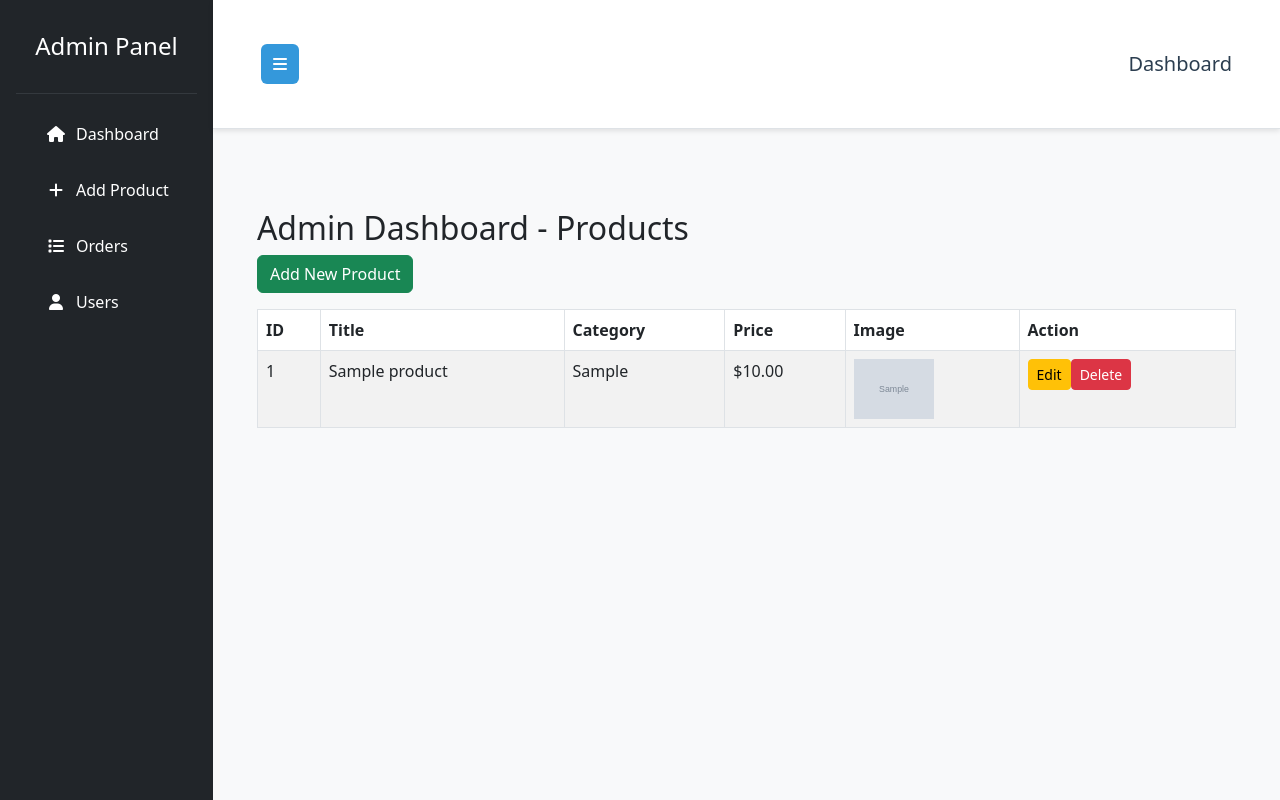
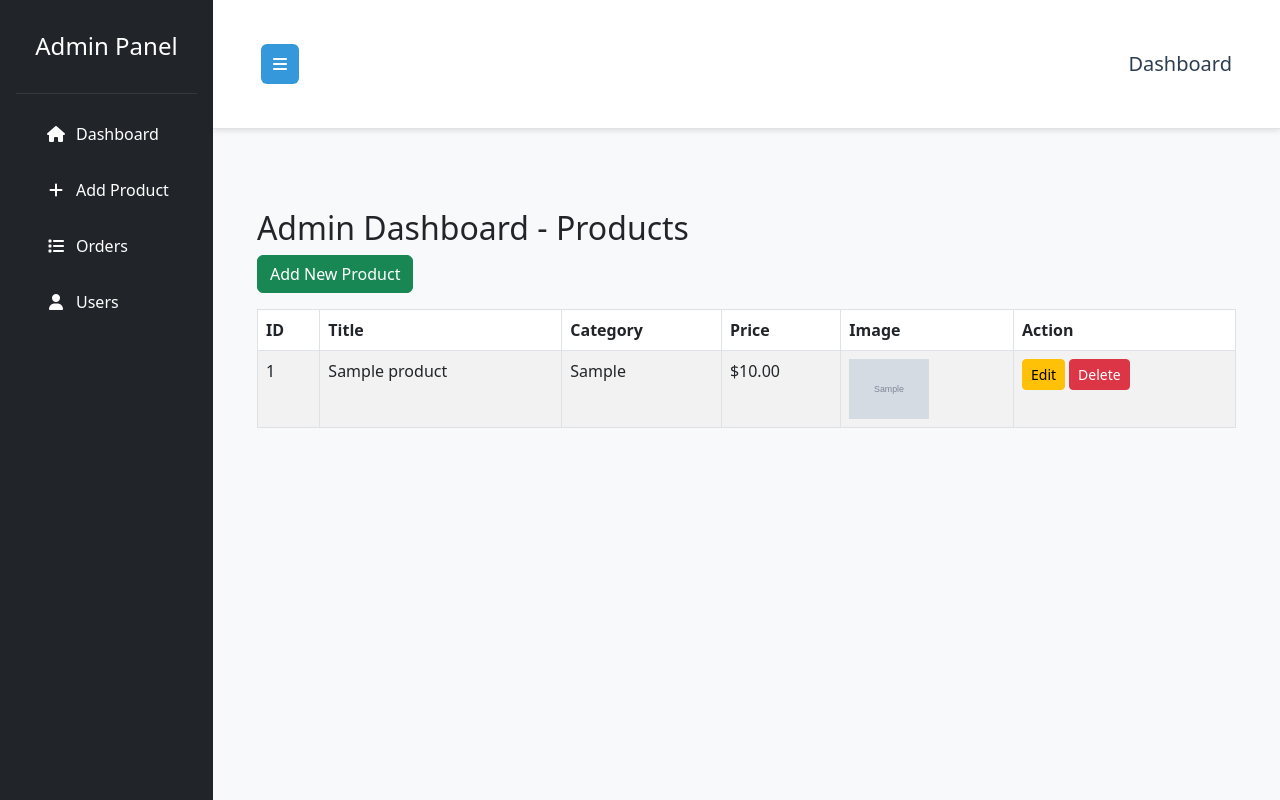
Before and after one commit to rakumanakasu/AdminDashboard_Flask, a Flask app: page / in a window 1280 px wide. Run offline with Flask 3, Linux system fonts and the light colour scheme; tables that the repository leaves empty hold one stand-in row (values such as "Sample post"); grey boxes marked "Sample" are stand-in pictures; some libraries are stand-ins or nearby versions.

Commit message:
confix_margin_utility_class

```diff
--- a/templates/dashboard.html
+++ b/templates/dashboard.html
@@ -24,9 +24,10 @@
         <td>$[[ p.price ]]</td>
        <td><img v-if="p.image" :src="p.image" style="height:60px;"></td>
         <td>
-          <button class="btn btn-warning btn-sm" @click="editProduct(p)">Edit</button>
-          <button class="btn btn-danger btn-sm" @click="deleteProduct(p.id)">Delete</button>
-        </td>
+  <button class="btn btn-warning btn-sm me-1" @click="editProduct(p)">Edit</button>
+  <button class="btn btn-danger btn-sm" @click="deleteProduct(p.id)">Delete</button>
+</td>
+
       </tr>
     </tbody>
   </table>
```
